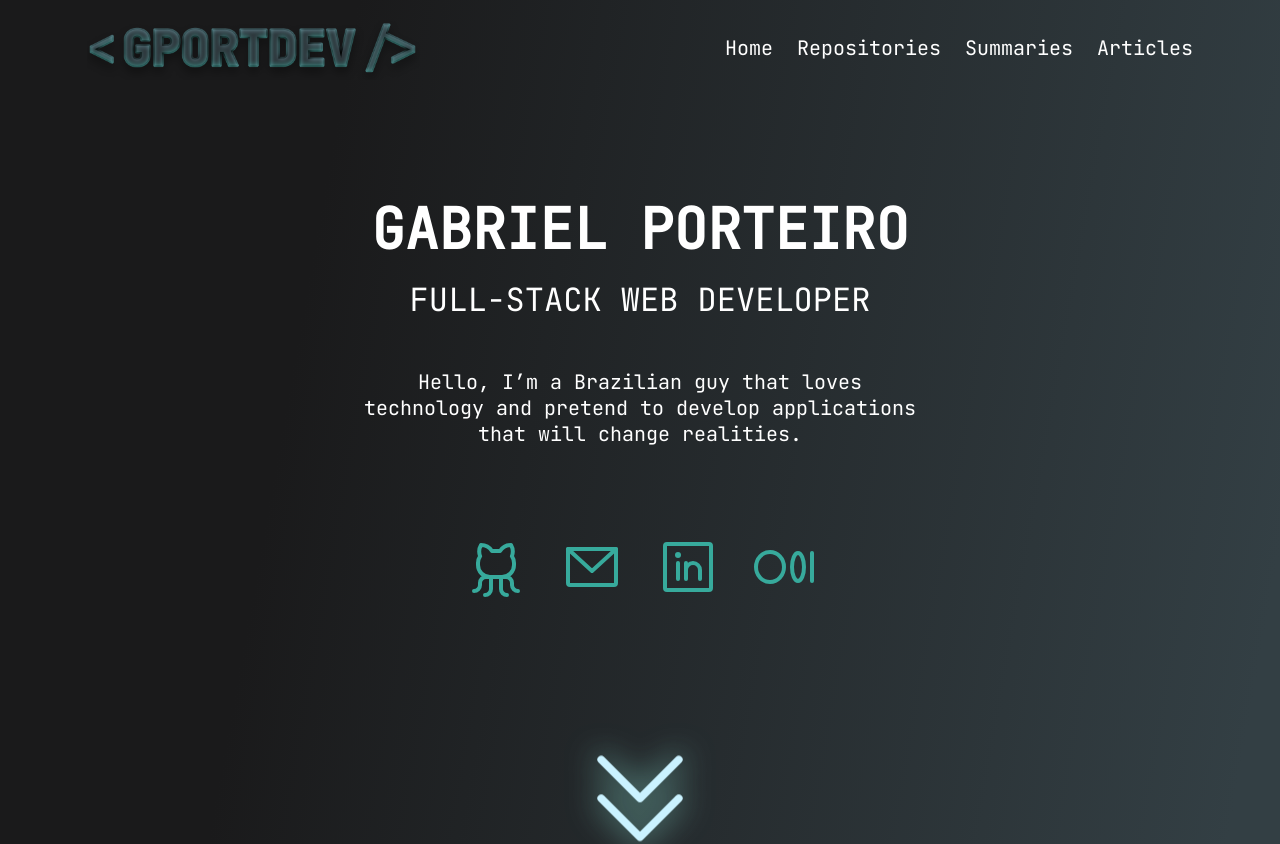
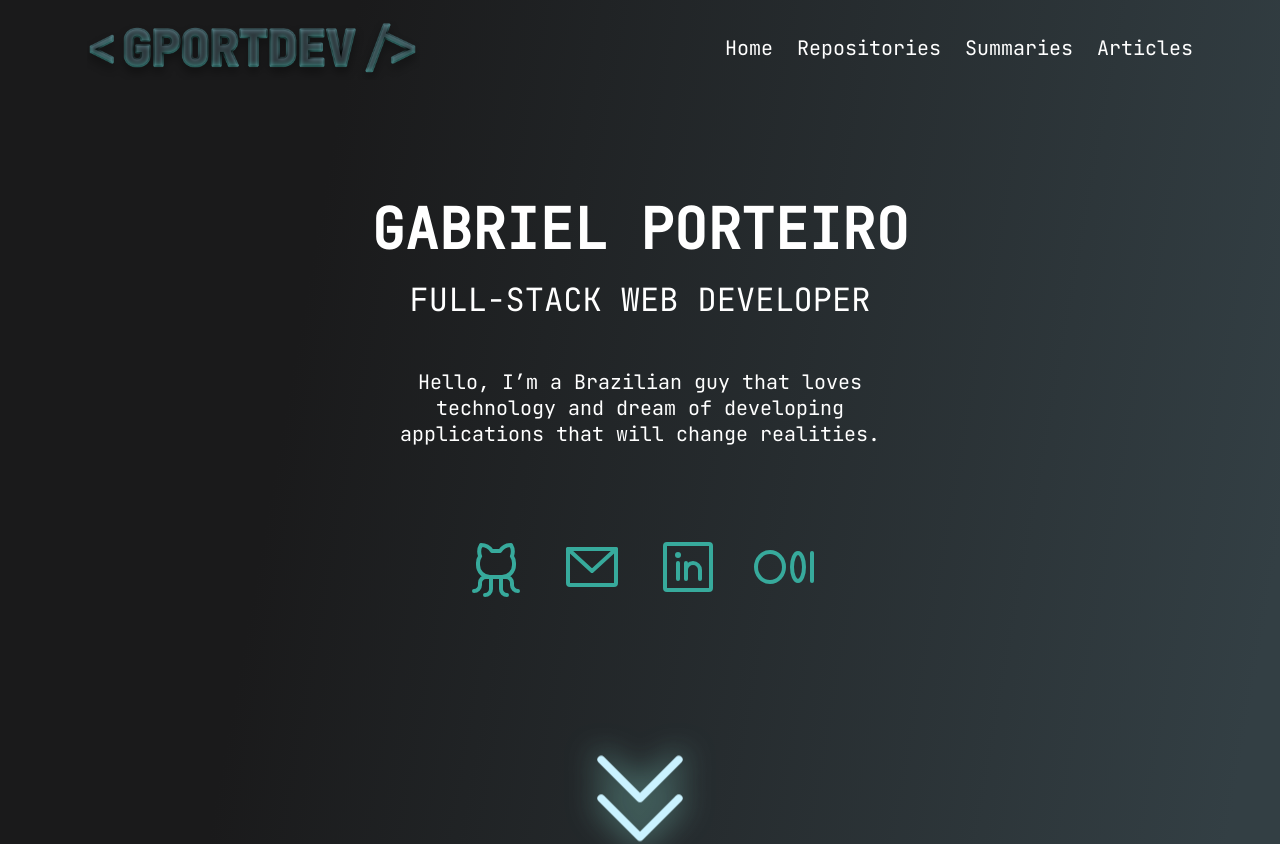
Before and after one commit to GportDev/gportdev-portfolio, a React (Vite) app: page / in a window 1280 px wide. Shown: the top 844 px of the page. Built offline with nearby package versions, Linux system fonts and the light colour scheme; no server answers.

Commit message:
[FIX] Hero text fixed

```diff
--- a/src/templates/Hero/Hero.tsx
+++ b/src/templates/Hero/Hero.tsx
@@ -23,8 +23,8 @@ const Hero = () => {
         <Title>GABRIEL PORTEIRO</Title>
         <Subtitle>FULL-STACK WEB DEVELOPER</Subtitle>
         <PlainText>
-          Hello, I’m a Brazilian guy that loves technology and pretend to
-          develop applications that will change realities.
+          Hello, I’m a Brazilian guy that loves technology and dream of
+          developing applications that will change realities.
         </PlainText>
 
         <HeroSocialContent>
```
